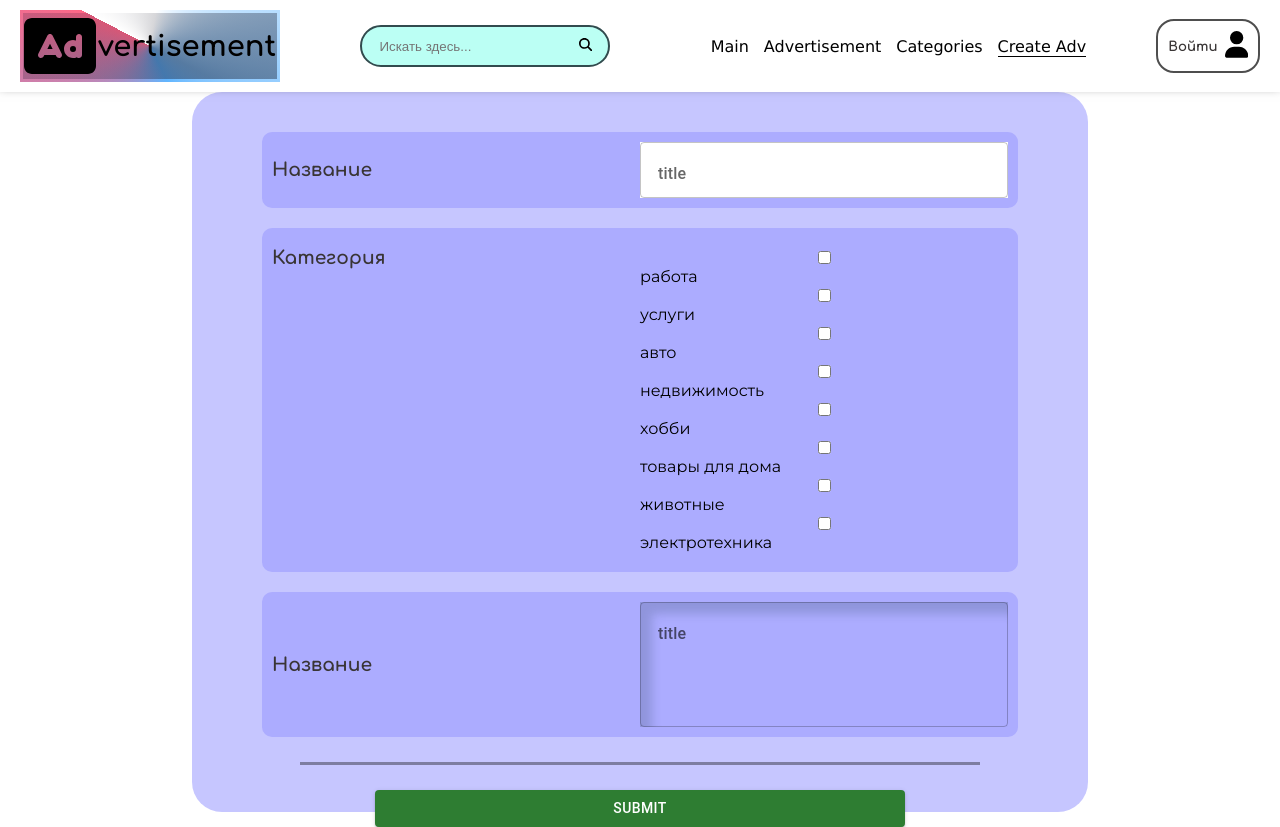
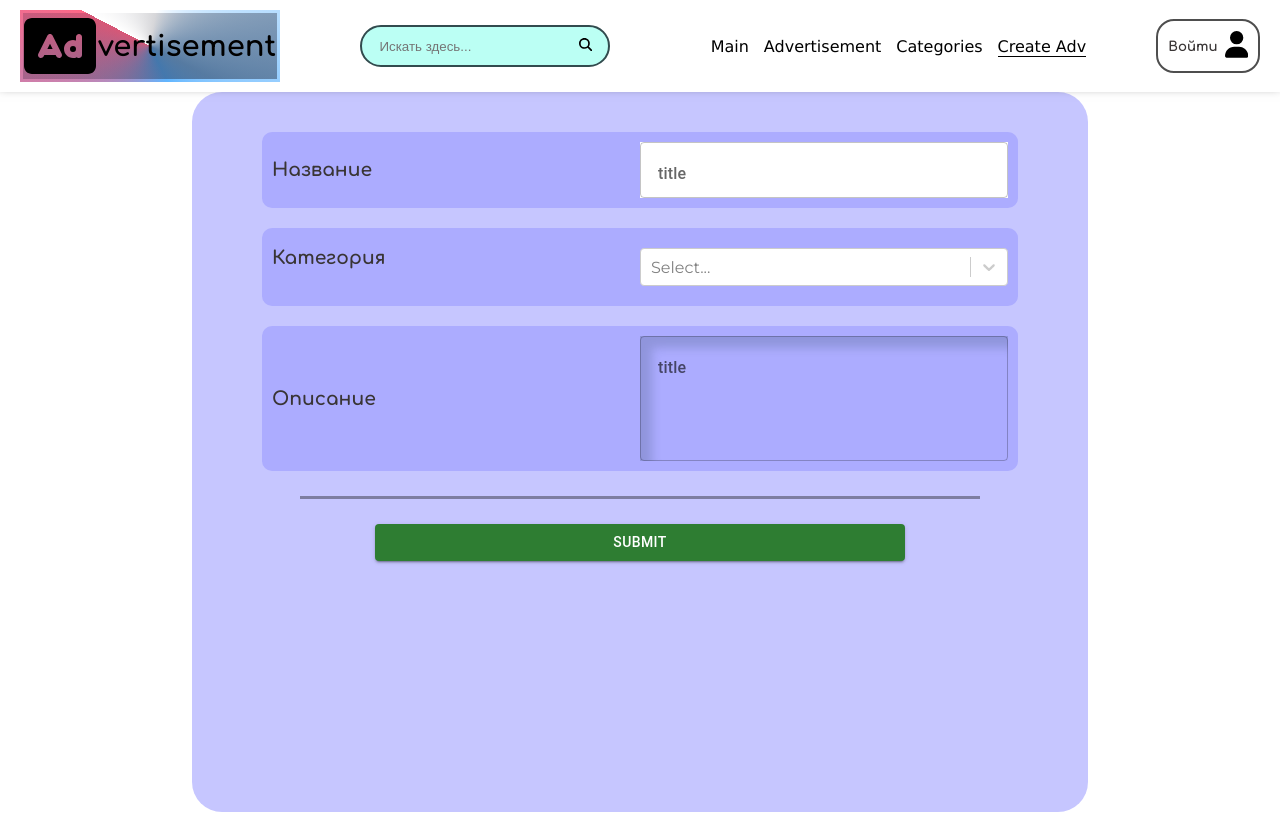
Before and after one commit to alex1-w/reactAdvertisement, a React (Create React App) app: page /create-ad in a window 1280 px wide. Built offline with nearby package versions, Linux system fonts and the light colour scheme; a web font is replaced by a local one.

Commit message:
update CreateAd ICategoryOption.ts

```diff
--- a/src/components/CategoriesItem/CategoriesItem.tsx
+++ b/src/components/CategoriesItem/CategoriesItem.tsx
@@ -1,11 +1,11 @@
 //@ts-ignore
 import styles from './CategoriesItem.module.scss'
 import { Link } from 'react-router-dom'
-import { ICategory } from '../../types/ICategory'
 import { FC } from 'react'
 import cn from 'classnames'
+import { ICategoryOption } from '../../data/categories.data'
 
-export const CategoriesItem: FC<{ category: ICategory }> = ({ category }) => {
+export const CategoriesItem: FC<{ category: ICategoryOption }> = ({ category }) => {
 
     // let myclassnames = cn(`wrapper:{backgroundColor:${category.color}}`)
 
@@ -27,7 +27,7 @@ export const CategoriesItem: FC<{ category: ICategory }> = ({ category }) => {
                         </div>
 
                         <div className={styles.cartInfo}>
-                            <h4>{category.name}</h4>
+                            <h4>{category.value}</h4>
                             <p>
                                 <span>234</span>&nbsp; -
                                 объявлений на сайте
--- a/src/data/categories.data.tsx
+++ b/src/data/categories.data.tsx
@@ -1,59 +1,98 @@
-const petIcon = <svg xmlns="http://www.w3.org/2000/svg" height="3.5em" viewBox="0 0 576 512"><path d="M320 192h17.1c22.1 38.3 63.5 64 110.9 64c11 0 21.8-1.4 32-4v4 32V480c0 17.7-14.3 32-32 32s-32-14.3-32-32V339.2L280 448h56c17.7 0 32 14.3 32 32s-14.3 32-32 32H192c-53 0-96-43-96-96V192.5c0-16.1-12-29.8-28-31.8l-7.9-1c-17.5-2.2-30-18.2-27.8-35.7s18.2-30 35.7-27.8l7.9 1c48 6 84.1 46.8 84.1 95.3v85.3c34.4-51.7 93.2-85.8 160-85.8zm160 26.5v0c-10 3.5-20.8 5.5-32 5.5c-28.4 0-54-12.4-71.6-32h0c-3.7-4.1-7-8.5-9.9-13.2C357.3 164 352 146.6 352 128v0V32 12 10.7C352 4.8 356.7 .1 362.6 0h.2c3.3 0 6.4 1.6 8.4 4.2l0 .1L384 21.3l27.2 36.3L416 64h64l4.8-6.4L512 21.3 524.8 4.3l0-.1c2-2.6 5.1-4.2 8.4-4.2h.2C539.3 .1 544 4.8 544 10.7V12 32v96c0 17.3-4.6 33.6-12.6 47.6c-11.3 19.8-29.6 35.2-51.4 42.9zM432 128a16 16 0 1 0 -32 0 16 16 0 1 0 32 0zm48 16a16 16 0 1 0 0-32 16 16 0 1 0 0 32z" /></svg>
-const houseIcon = <svg xmlns="http://www.w3.org/2000/svg" height="3.5em" viewBox="0 0 640 512"><path d="M480 48c0-26.5-21.5-48-48-48H336c-26.5 0-48 21.5-48 48V96H224V24c0-13.3-10.7-24-24-24s-24 10.7-24 24V96H112V24c0-13.3-10.7-24-24-24S64 10.7 64 24V96H48C21.5 96 0 117.5 0 144v96V464c0 26.5 21.5 48 48 48H304h32 96H592c26.5 0 48-21.5 48-48V240c0-26.5-21.5-48-48-48H480V48zm96 320v32c0 8.8-7.2 16-16 16H528c-8.8 0-16-7.2-16-16V368c0-8.8 7.2-16 16-16h32c8.8 0 16 7.2 16 16zM240 416H208c-8.8 0-16-7.2-16-16V368c0-8.8 7.2-16 16-16h32c8.8 0 16 7.2 16 16v32c0 8.8-7.2 16-16 16zM128 400c0 8.8-7.2 16-16 16H80c-8.8 0-16-7.2-16-16V368c0-8.8 7.2-16 16-16h32c8.8 0 16 7.2 16 16v32zM560 256c8.8 0 16 7.2 16 16v32c0 8.8-7.2 16-16 16H528c-8.8 0-16-7.2-16-16V272c0-8.8 7.2-16 16-16h32zM256 176v32c0 8.8-7.2 16-16 16H208c-8.8 0-16-7.2-16-16V176c0-8.8 7.2-16 16-16h32c8.8 0 16 7.2 16 16zM112 160c8.8 0 16 7.2 16 16v32c0 8.8-7.2 16-16 16H80c-8.8 0-16-7.2-16-16V176c0-8.8 7.2-16 16-16h32zM256 304c0 8.8-7.2 16-16 16H208c-8.8 0-16-7.2-16-16V272c0-8.8 7.2-16 16-16h32c8.8 0 16 7.2 16 16v32zM112 320H80c-8.8 0-16-7.2-16-16V272c0-8.8 7.2-16 16-16h32c8.8 0 16 7.2 16 16v32c0 8.8-7.2 16-16 16zm304-48v32c0 8.8-7.2 16-16 16H368c-8.8 0-16-7.2-16-16V272c0-8.8 7.2-16 16-16h32c8.8 0 16 7.2 16 16zM400 64c8.8 0 16 7.2 16 16v32c0 8.8-7.2 16-16 16H368c-8.8 0-16-7.2-16-16V80c0-8.8 7.2-16 16-16h32zm16 112v32c0 8.8-7.2 16-16 16H368c-8.8 0-16-7.2-16-16V176c0-8.8 7.2-16 16-16h32c8.8 0 16 7.2 16 16z" /></svg>
-const carIcon = <svg xmlns="http://www.w3.org/2000/svg" height="3.5em" viewBox="0 0 512 512"><path d="M135.2 117.4L109.1 192H402.9l-26.1-74.6C372.3 104.6 360.2 96 346.6 96H165.4c-13.6 0-25.7 8.6-30.2 21.4zM39.6 196.8L74.8 96.3C88.3 57.8 124.6 32 165.4 32H346.6c40.8 0 77.1 25.8 90.6 64.3l35.2 100.5c23.2 9.6 39.6 32.5 39.6 59.2V400v48c0 17.7-14.3 32-32 32H448c-17.7 0-32-14.3-32-32V400H96v48c0 17.7-14.3 32-32 32H32c-17.7 0-32-14.3-32-32V400 256c0-26.7 16.4-49.6 39.6-59.2zM128 288a32 32 0 1 0 -64 0 32 32 0 1 0 64 0zm288 32a32 32 0 1 0 0-64 32 32 0 1 0 0 64z" /></svg>
-const jobIcon = <svg xmlns="http://www.w3.org/2000/svg" height="3.5em" viewBox="0 0 512 512"><path d="M184 48H328c4.4 0 8 3.6 8 8V96H176V56c0-4.4 3.6-8 8-8zm-56 8V96H64C28.7 96 0 124.7 0 160v96H192 320 512V160c0-35.3-28.7-64-64-64H384V56c0-30.9-25.1-56-56-56H184c-30.9 0-56 25.1-56 56zM512 288H320v32c0 17.7-14.3 32-32 32H224c-17.7 0-32-14.3-32-32V288H0V416c0 35.3 28.7 64 64 64H448c35.3 0 64-28.7 64-64V288z" /></svg>
-const serviceIcon = <svg xmlns="http://www.w3.org/2000/svg" height="3.5em" viewBox="0 0 512 512"><path d="M352 320c88.4 0 160-71.6 160-160c0-15.3-2.2-30.1-6.2-44.2c-3.1-10.8-16.4-13.2-24.3-5.3l-76.8 76.8c-3 3-7.1 4.7-11.3 4.7H336c-8.8 0-16-7.2-16-16V118.6c0-4.2 1.7-8.3 4.7-11.3l76.8-76.8c7.9-7.9 5.4-21.2-5.3-24.3C382.1 2.2 367.3 0 352 0C263.6 0 192 71.6 192 160c0 19.1 3.4 37.5 9.5 54.5L19.9 396.1C7.2 408.8 0 426.1 0 444.1C0 481.6 30.4 512 67.9 512c18 0 35.3-7.2 48-19.9L297.5 310.5c17 6.2 35.4 9.5 54.5 9.5zM80 408a24 24 0 1 1 0 48 24 24 0 1 1 0-48z" /></svg>
-const hobbyIcon = <svg xmlns="http://www.w3.org/2000/svg" height="3.5em" viewBox="0 0 512 512"><path d="M512 256c0 .9 0 1.8 0 2.7c-.4 36.5-33.6 61.3-70.1 61.3H344c-26.5 0-48 21.5-48 48c0 3.4 .4 6.7 1 9.9c2.1 10.2 6.5 20 10.8 29.9c6.1 13.8 12.1 27.5 12.1 42c0 31.8-21.6 60.7-53.4 62c-3.5 .1-7 .2-10.6 .2C114.6 512 0 397.4 0 256S114.6 0 256 0S512 114.6 512 256zM128 288a32 32 0 1 0 -64 0 32 32 0 1 0 64 0zm0-96a32 32 0 1 0 0-64 32 32 0 1 0 0 64zM288 96a32 32 0 1 0 -64 0 32 32 0 1 0 64 0zm96 96a32 32 0 1 0 0-64 32 32 0 1 0 0 64z" /></svg>
-const houseGoods = <svg xmlns="http://www.w3.org/2000/svg" height="3.5em" viewBox="0 0 448 512"><path d="M248 48V256h48V58.7c23.9 13.8 40 39.7 40 69.3V256h48V128C384 57.3 326.7 0 256 0H192C121.3 0 64 57.3 64 128V256h48V128c0-29.6 16.1-55.5 40-69.3V256h48V48h48zM48 288c-12.1 0-23.2 6.8-28.6 17.7l-16 32c-5 9.9-4.4 21.7 1.4 31.1S20.9 384 32 384l0 96c0 17.7 14.3 32 32 32s32-14.3 32-32V384H352v96c0 17.7 14.3 32 32 32s32-14.3 32-32V384c11.1 0 21.4-5.7 27.2-15.2s6.4-21.2 1.4-31.1l-16-32C423.2 294.8 412.1 288 400 288H48z" /></svg>
-const technicIcon = <svg xmlns="http://www.w3.org/2000/svg" height="3.5em" viewBox="0 0 640 512"><path d="M384 96V320H64L64 96H384zM64 32C28.7 32 0 60.7 0 96V320c0 35.3 28.7 64 64 64H181.3l-10.7 32H96c-17.7 0-32 14.3-32 32s14.3 32 32 32H352c17.7 0 32-14.3 32-32s-14.3-32-32-32H277.3l-10.7-32H384c35.3 0 64-28.7 64-64V96c0-35.3-28.7-64-64-64H64zm464 0c-26.5 0-48 21.5-48 48V432c0 26.5 21.5 48 48 48h64c26.5 0 48-21.5 48-48V80c0-26.5-21.5-48-48-48H528zm16 64h32c8.8 0 16 7.2 16 16s-7.2 16-16 16H544c-8.8 0-16-7.2-16-16s7.2-16 16-16zm-16 80c0-8.8 7.2-16 16-16h32c8.8 0 16 7.2 16 16s-7.2 16-16 16H544c-8.8 0-16-7.2-16-16zm32 160a32 32 0 1 1 0 64 32 32 0 1 1 0-64z" /></svg>
+const petIcon = (
+  <svg xmlns="http://www.w3.org/2000/svg" height="3.5em" viewBox="0 0 576 512">
+    <path d="M320 192h17.1c22.1 38.3 63.5 64 110.9 64c11 0 21.8-1.4 32-4v4 32V480c0 17.7-14.3 32-32 32s-32-14.3-32-32V339.2L280 448h56c17.7 0 32 14.3 32 32s-14.3 32-32 32H192c-53 0-96-43-96-96V192.5c0-16.1-12-29.8-28-31.8l-7.9-1c-17.5-2.2-30-18.2-27.8-35.7s18.2-30 35.7-27.8l7.9 1c48 6 84.1 46.8 84.1 95.3v85.3c34.4-51.7 93.2-85.8 160-85.8zm160 26.5v0c-10 3.5-20.8 5.5-32 5.5c-28.4 0-54-12.4-71.6-32h0c-3.7-4.1-7-8.5-9.9-13.2C357.3 164 352 146.6 352 128v0V32 12 10.7C352 4.8 356.7 .1 362.6 0h.2c3.3 0 6.4 1.6 8.4 4.2l0 .1L384 21.3l27.2 36.3L416 64h64l4.8-6.4L512 21.3 524.8 4.3l0-.1c2-2.6 5.1-4.2 8.4-4.2h.2C539.3 .1 544 4.8 544 10.7V12 32v96c0 17.3-4.6 33.6-12.6 47.6c-11.3 19.8-29.6 35.2-51.4 42.9zM432 128a16 16 0 1 0 -32 0 16 16 0 1 0 32 0zm48 16a16 16 0 1 0 0-32 16 16 0 1 0 0 32z" />
+  </svg>
+);
+const houseIcon = (
+  <svg xmlns="http://www.w3.org/2000/svg" height="3.5em" viewBox="0 0 640 512">
+    <path d="M480 48c0-26.5-21.5-48-48-48H336c-26.5 0-48 21.5-48 48V96H224V24c0-13.3-10.7-24-24-24s-24 10.7-24 24V96H112V24c0-13.3-10.7-24-24-24S64 10.7 64 24V96H48C21.5 96 0 117.5 0 144v96V464c0 26.5 21.5 48 48 48H304h32 96H592c26.5 0 48-21.5 48-48V240c0-26.5-21.5-48-48-48H480V48zm96 320v32c0 8.8-7.2 16-16 16H528c-8.8 0-16-7.2-16-16V368c0-8.8 7.2-16 16-16h32c8.8 0 16 7.2 16 16zM240 416H208c-8.8 0-16-7.2-16-16V368c0-8.8 7.2-16 16-16h32c8.8 0 16 7.2 16 16v32c0 8.8-7.2 16-16 16zM128 400c0 8.8-7.2 16-16 16H80c-8.8 0-16-7.2-16-16V368c0-8.8 7.2-16 16-16h32c8.8 0 16 7.2 16 16v32zM560 256c8.8 0 16 7.2 16 16v32c0 8.8-7.2 16-16 16H528c-8.8 0-16-7.2-16-16V272c0-8.8 7.2-16 16-16h32zM256 176v32c0 8.8-7.2 16-16 16H208c-8.8 0-16-7.2-16-16V176c0-8.8 7.2-16 16-16h32c8.8 0 16 7.2 16 16zM112 160c8.8 0 16 7.2 16 16v32c0 8.8-7.2 16-16 16H80c-8.8 0-16-7.2-16-16V176c0-8.8 7.2-16 16-16h32zM256 304c0 8.8-7.2 16-16 16H208c-8.8 0-16-7.2-16-16V272c0-8.8 7.2-16 16-16h32c8.8 0 16 7.2 16 16v32zM112 320H80c-8.8 0-16-7.2-16-16V272c0-8.8 7.2-16 16-16h32c8.8 0 16 7.2 16 16v32c0 8.8-7.2 16-16 16zm304-48v32c0 8.8-7.2 16-16 16H368c-8.8 0-16-7.2-16-16V272c0-8.8 7.2-16 16-16h32c8.8 0 16 7.2 16 16zM400 64c8.8 0 16 7.2 16 16v32c0 8.8-7.2 16-16 16H368c-8.8 0-16-7.2-16-16V80c0-8.8 7.2-16 16-16h32zm16 112v32c0 8.8-7.2 16-16 16H368c-8.8 0-16-7.2-16-16V176c0-8.8 7.2-16 16-16h32c8.8 0 16 7.2 16 16z" />
+  </svg>
+);
+const carIcon = (
+  <svg xmlns="http://www.w3.org/2000/svg" height="3.5em" viewBox="0 0 512 512">
+    <path d="M135.2 117.4L109.1 192H402.9l-26.1-74.6C372.3 104.6 360.2 96 346.6 96H165.4c-13.6 0-25.7 8.6-30.2 21.4zM39.6 196.8L74.8 96.3C88.3 57.8 124.6 32 165.4 32H346.6c40.8 0 77.1 25.8 90.6 64.3l35.2 100.5c23.2 9.6 39.6 32.5 39.6 59.2V400v48c0 17.7-14.3 32-32 32H448c-17.7 0-32-14.3-32-32V400H96v48c0 17.7-14.3 32-32 32H32c-17.7 0-32-14.3-32-32V400 256c0-26.7 16.4-49.6 39.6-59.2zM128 288a32 32 0 1 0 -64 0 32 32 0 1 0 64 0zm288 32a32 32 0 1 0 0-64 32 32 0 1 0 0 64z" />
+  </svg>
+);
+const jobIcon = (
+  <svg xmlns="http://www.w3.org/2000/svg" height="3.5em" viewBox="0 0 512 512">
+    <path d="M184 48H328c4.4 0 8 3.6 8 8V96H176V56c0-4.4 3.6-8 8-8zm-56 8V96H64C28.7 96 0 124.7 0 160v96H192 320 512V160c0-35.3-28.7-64-64-64H384V56c0-30.9-25.1-56-56-56H184c-30.9 0-56 25.1-56 56zM512 288H320v32c0 17.7-14.3 32-32 32H224c-17.7 0-32-14.3-32-32V288H0V416c0 35.3 28.7 64 64 64H448c35.3 0 64-28.7 64-64V288z" />
+  </svg>
+);
+const serviceIcon = (
+  <svg xmlns="http://www.w3.org/2000/svg" height="3.5em" viewBox="0 0 512 512">
+    <path d="M352 320c88.4 0 160-71.6 160-160c0-15.3-2.2-30.1-6.2-44.2c-3.1-10.8-16.4-13.2-24.3-5.3l-76.8 76.8c-3 3-7.1 4.7-11.3 4.7H336c-8.8 0-16-7.2-16-16V118.6c0-4.2 1.7-8.3 4.7-11.3l76.8-76.8c7.9-7.9 5.4-21.2-5.3-24.3C382.1 2.2 367.3 0 352 0C263.6 0 192 71.6 192 160c0 19.1 3.4 37.5 9.5 54.5L19.9 396.1C7.2 408.8 0 426.1 0 444.1C0 481.6 30.4 512 67.9 512c18 0 35.3-7.2 48-19.9L297.5 310.5c17 6.2 35.4 9.5 54.5 9.5zM80 408a24 24 0 1 1 0 48 24 24 0 1 1 0-48z" />
+  </svg>
+);
+const hobbyIcon = (
+  <svg xmlns="http://www.w3.org/2000/svg" height="3.5em" viewBox="0 0 512 512">
+    <path d="M512 256c0 .9 0 1.8 0 2.7c-.4 36.5-33.6 61.3-70.1 61.3H344c-26.5 0-48 21.5-48 48c0 3.4 .4 6.7 1 9.9c2.1 10.2 6.5 20 10.8 29.9c6.1 13.8 12.1 27.5 12.1 42c0 31.8-21.6 60.7-53.4 62c-3.5 .1-7 .2-10.6 .2C114.6 512 0 397.4 0 256S114.6 0 256 0S512 114.6 512 256zM128 288a32 32 0 1 0 -64 0 32 32 0 1 0 64 0zm0-96a32 32 0 1 0 0-64 32 32 0 1 0 0 64zM288 96a32 32 0 1 0 -64 0 32 32 0 1 0 64 0zm96 96a32 32 0 1 0 0-64 32 32 0 1 0 0 64z" />
+  </svg>
+);
+const houseGoods = (
+  <svg xmlns="http://www.w3.org/2000/svg" height="3.5em" viewBox="0 0 448 512">
+    <path d="M248 48V256h48V58.7c23.9 13.8 40 39.7 40 69.3V256h48V128C384 57.3 326.7 0 256 0H192C121.3 0 64 57.3 64 128V256h48V128c0-29.6 16.1-55.5 40-69.3V256h48V48h48zM48 288c-12.1 0-23.2 6.8-28.6 17.7l-16 32c-5 9.9-4.4 21.7 1.4 31.1S20.9 384 32 384l0 96c0 17.7 14.3 32 32 32s32-14.3 32-32V384H352v96c0 17.7 14.3 32 32 32s32-14.3 32-32V384c11.1 0 21.4-5.7 27.2-15.2s6.4-21.2 1.4-31.1l-16-32C423.2 294.8 412.1 288 400 288H48z" />
+  </svg>
+);
+const technicIcon = (
+  <svg xmlns="http://www.w3.org/2000/svg" height="3.5em" viewBox="0 0 640 512">
+    <path d="M384 96V320H64L64 96H384zM64 32C28.7 32 0 60.7 0 96V320c0 35.3 28.7 64 64 64H181.3l-10.7 32H96c-17.7 0-32 14.3-32 32s14.3 32 32 32H352c17.7 0 32-14.3 32-32s-14.3-32-32-32H277.3l-10.7-32H384c35.3 0 64-28.7 64-64V96c0-35.3-28.7-64-64-64H64zm464 0c-26.5 0-48 21.5-48 48V432c0 26.5 21.5 48 48 48h64c26.5 0 48-21.5 48-48V80c0-26.5-21.5-48-48-48H528zm16 64h32c8.8 0 16 7.2 16 16s-7.2 16-16 16H544c-8.8 0-16-7.2-16-16s7.2-16 16-16zm-16 80c0-8.8 7.2-16 16-16h32c8.8 0 16 7.2 16 16s-7.2 16-16 16H544c-8.8 0-16-7.2-16-16zm32 160a32 32 0 1 1 0 64 32 32 0 1 1 0-64z" />
+  </svg>
+);
 
-export const categories = [
+export interface ICategoryOption {
+  value: string;
+  link: string;
+  image: React.ReactElement;
+  color: string;
+}
+
+export const categories: ICategoryOption[] = [
   {
-        name: 'работа',
-        link: '/',
+    value: "работа",
+    link: "/",
     image: jobIcon,
-        color: 'rgba(202, 0, 0, 0.349)'
+    color: "rgba(202, 0, 0, 0.349)",
   },
   {
-        name: 'услуги',
-        link: '/',
+    value: "услуги",
+    link: "/",
     image: serviceIcon,
-        color: ' rgba(255, 204, 0, 0.346)'
+    color: " rgba(255, 204, 0, 0.346)",
   },
   {
-        name: 'авто',
-        link: '/',
+    value: "авто",
+    link: "/",
     image: carIcon,
-        color: 'rgba(175, 202, 0, 0.349)'
+    color: "rgba(175, 202, 0, 0.349)",
   },
   {
-        name: 'недвижимость',
-        link: '/',
+    value: "недвижимость",
+    link: "/",
     image: houseIcon,
-        color: 'rgba(0, 34, 202, 0.349)'
+    color: "rgba(0, 34, 202, 0.349)",
   },
   {
-        name: 'хобби',
-        link: '/',
+    value: "хобби",
+    link: "/",
     image: hobbyIcon,
-        color: 'rgba(202, 0, 158, 0.349)'
+    color: "rgba(202, 0, 158, 0.349)",
   },
   {
-        name: 'товары для дома',
-        link: '/',
+    value: "товары для дома",
+    link: "/",
     image: houseGoods,
-        color: 'rgba(0, 98, 202, 0.349)'
+    color: "rgba(0, 98, 202, 0.349)",
   },
   {
-        name: 'животные',
-        link: '/',
+    value: "животные",
+    link: "/",
     image: petIcon,
-        color: 'rgba(0, 202, 7, 0.549)'
+    color: "rgba(0, 202, 7, 0.549)",
   },
   {
-        name: 'электротехника',
-        link: '/',
+    value: "электротехника",
+    link: "/",
     image: technicIcon,
-        color: 'rgba(202, 0, 54, 0.549)'
+    color: "rgba(202, 0, 54, 0.549)",
   },
-]
+];
--- a/src/pages/Ads/Ads.tsx
+++ b/src/pages/Ads/Ads.tsx
@@ -17,7 +17,7 @@ export const Ads = () => {
 
                         <div className={styles.categoryBlock__categoriesGrid}>
                             {categories.map(category => (
-                                <CategoriesItem category={category} key={category.name} />
+                                <CategoriesItem category={category} key={category.value} />
                             ))}
                         </div>
 
--- a/src/pages/Categories/Categories.tsx
+++ b/src/pages/Categories/Categories.tsx
@@ -17,7 +17,7 @@ export const Categories = () => {
 
                 <div className={styles.wrapper}>
                     {categories.map(item => (
-                        <CategoriesItem category={item} key={item.name} />
+                        <CategoriesItem category={item} key={item.value} />
                     ))}
                 </div>
 
--- a/src/pages/CreateAd/CreateAd.tsx
+++ b/src/pages/CreateAd/CreateAd.tsx
@@ -1,16 +1,20 @@
 //@ts-ignore
 import styles from "./CreateAd.module.scss";
 import { Button } from "@mui/material";
-import { useForm, SubmitHandler, Controller } from "react-hook-form";
+import { Controller, useForm } from "react-hook-form";
 import { Container } from "../../components/Container/Container";
-import { categories } from "../../data/categories.data";
+import { ICategoryOption, categories } from "../../data/categories.data";
 import { useMutation } from "react-query";
 import { advertisementService } from "../../services/advertisementService/advertisementService";
-import { InputBlock } from "../../components/UI/InputBlock/InputBlock";
 import { CategoryBlock } from "./CategoryBlock/CategoryBlock";
 import { AnimatePresence, motion } from "framer-motion";
+import ReactSelect from "react-select";
 
-const categoriesNames = categories.map((item) => item.name);
+// const categoriesNames = categories.map((item) => item.name);
+
+const getValue = (value: string) => {
+  return value ? categories.find((option) => option.value === value) : "";
+};
 
 export interface ICreateAdForm {
   category: string;
@@ -75,42 +79,38 @@ export const CreateAd = () => {
 
           <div className={styles.categoryBlock}>
             <h3>Категория</h3>
-            <div className={styles.categoryBlock__selectBlock}>
-              {categoriesNames.map((option) => (
-                <>
-                  <input
-                    id={option}
-                    type="checkbox"
-                    value={option}
-                    name={option}
+            <div>
+              <Controller
+                control={control}
+                name="category"
+                render={({
+                  field: { name, value, onChange },
+                  fieldState: { error },
+                }) => (
+                  <div className={styles.main}>
+                    <ReactSelect
+                      onChange={(newValue) =>
+                        onChange((newValue as ICategoryOption).value)
+                      }
+                      value={getValue(value)}
+                      options={categories}
                     />
-                  <label htmlFor={option}>{option}</label>
-                </>
-              ))}
+
                     <AnimatePresence>
-                {errors.category && (
+                      {errors[name] && (
                         <motion.p
                           initial={{ opacity: 0, y: "-100", height: 0 }}
                           animate={{ opacity: 1, y: 0, height: "auto" }}
                           exit={{ height: 0, y: "-100", opacity: 0 }}
                         >
-                    {errors.category?.message}
+                          {errors[name]?.message}
                         </motion.p>
                       )}
                     </AnimatePresence>
-              {/* <div className={styles.categoryBlock__selectBlock}>
-              <select
-                {...register("category", {
-                  required: { value: true, message: "поле обязательно" },
-                })}
-              >
-                {categoriesNames.map((option) => (
-                  <option key={option} value={option}>
-                    {option}
-                  </option>
-                ))}
-              </select>
-              <AnimatePresence>
+                  </div>
+                )}
+              />
+              {/* <AnimatePresence>
                 {errors.category && (
                   <motion.p
                     initial={{ opacity: 0, y: "-100", height: 0 }}
@@ -130,11 +130,10 @@ export const CreateAd = () => {
             register={register}
             rules={{ minLength: { value: 2, message: "min - 2" } }}
             size="medium"
-            heading="Название"
+            heading="Описание"
             type="text"
             label="title"
             placeholder="title"
-            // isMulti={{ multiline: true, rows: 4 }}
             isMulti={4}
           />
         </div>
--- a/src/types/ICategory.ts
+++ /dev/null
@@ -1,6 +0,0 @@
-export interface ICategory {
-    name: string
-    link: string
-    image?: React.ReactNode
-    color?: string
-}
```
Also changed, not shown: src/pages/Ads/Ads.module.scss (+4 -9 lines). Lines whose indentation alone changed are shown as unchanged.
